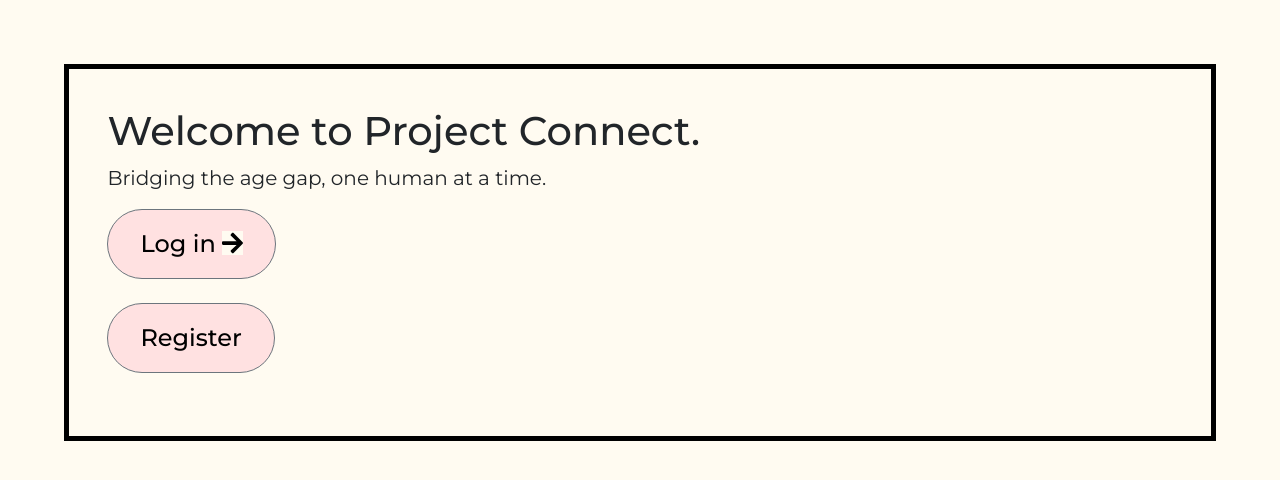
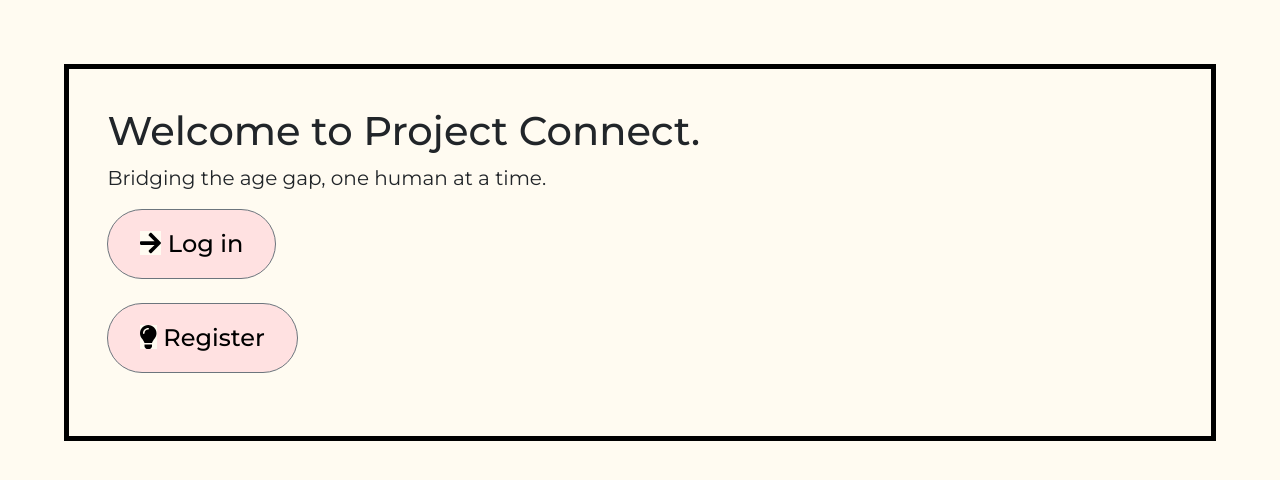
Before and after one commit to carinabii/react-project-connect, a React (Create React App) app: page / in a window 1280 px wide. Shown: the top 480 px of the page. Built offline with nearby package versions, Linux system fonts and the light colour scheme.

Commit message:
Update App.js

```diff
--- a/src/App.js
+++ b/src/App.js
@@ -15,6 +15,7 @@ import elderlywoman2 from './images/eldw2.jpg';
 import elderlyman from './images/eldma.jpg';
 import { FontAwesomeIcon } from '@fortawesome/react-fontawesome';
 import { faArrowRight } from '@fortawesome/free-solid-svg-icons';
+import { faLightbulb } from '@fortawesome/free-solid-svg-icons';
 // eslint-disable-next-line no-lone-blocks
 {/*import React, {useState} from 'react';
 import React, {useState} from 'react';
@@ -193,10 +194,10 @@ function App() {
   return (
     <div className='Container' id='Container'>
       <Header />
-      <Button onClick={login} variant="secondary" type="submit">Log in <FontAwesomeIcon icon={faArrowRight} /></Button>
+      <Button onClick={login} variant="secondary" type="submit"><FontAwesomeIcon icon={faArrowRight} /> Log in</Button>
       <br/>
       <br/>
-      <Button onClick={register} variant="secondary" type="submit">Register</Button>
+      <Button onClick={register} variant="secondary" type="submit"><FontAwesomeIcon icon={faLightbulb} /> Register</Button>
 
       <br/>
       <br/>
```
